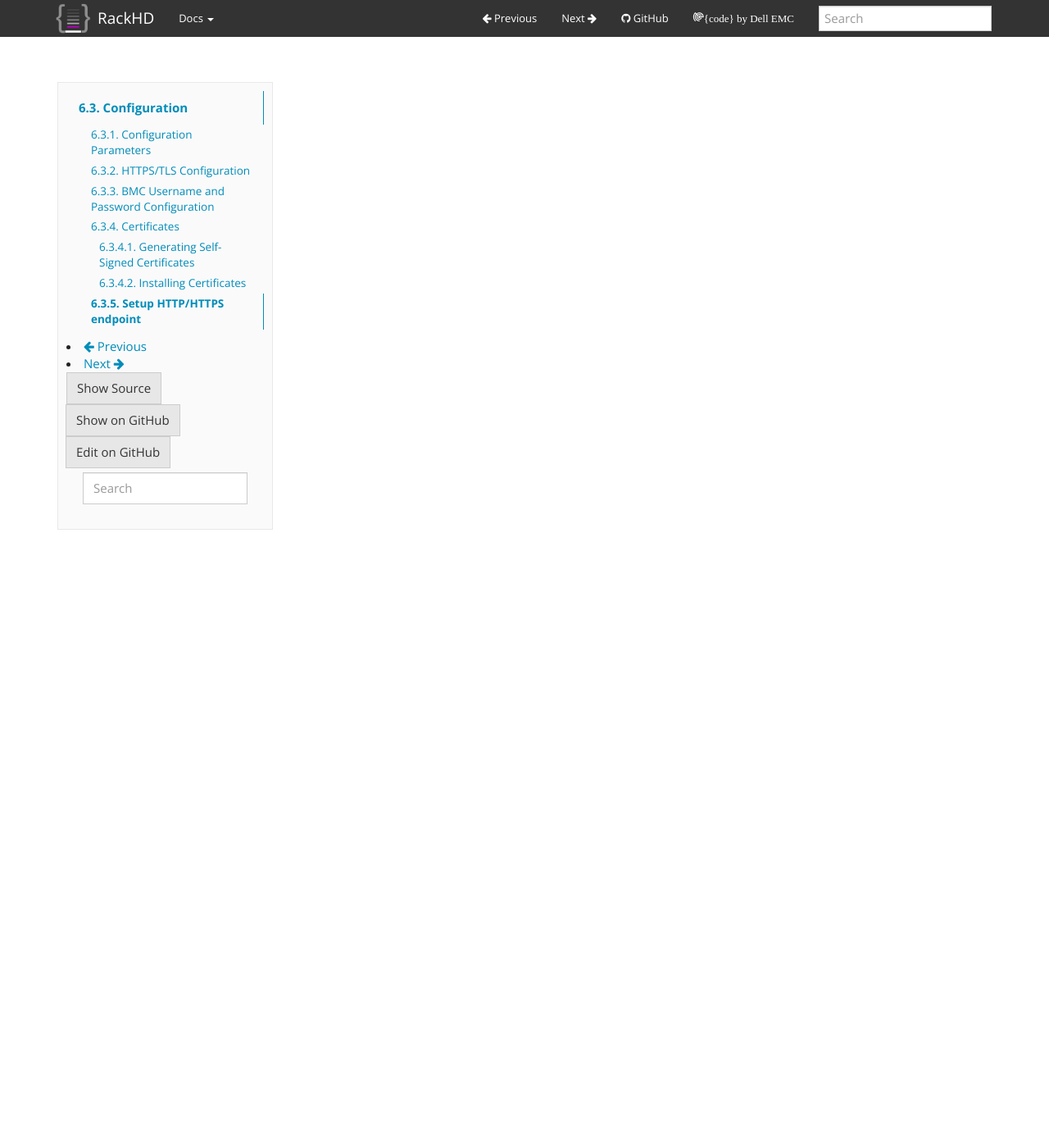
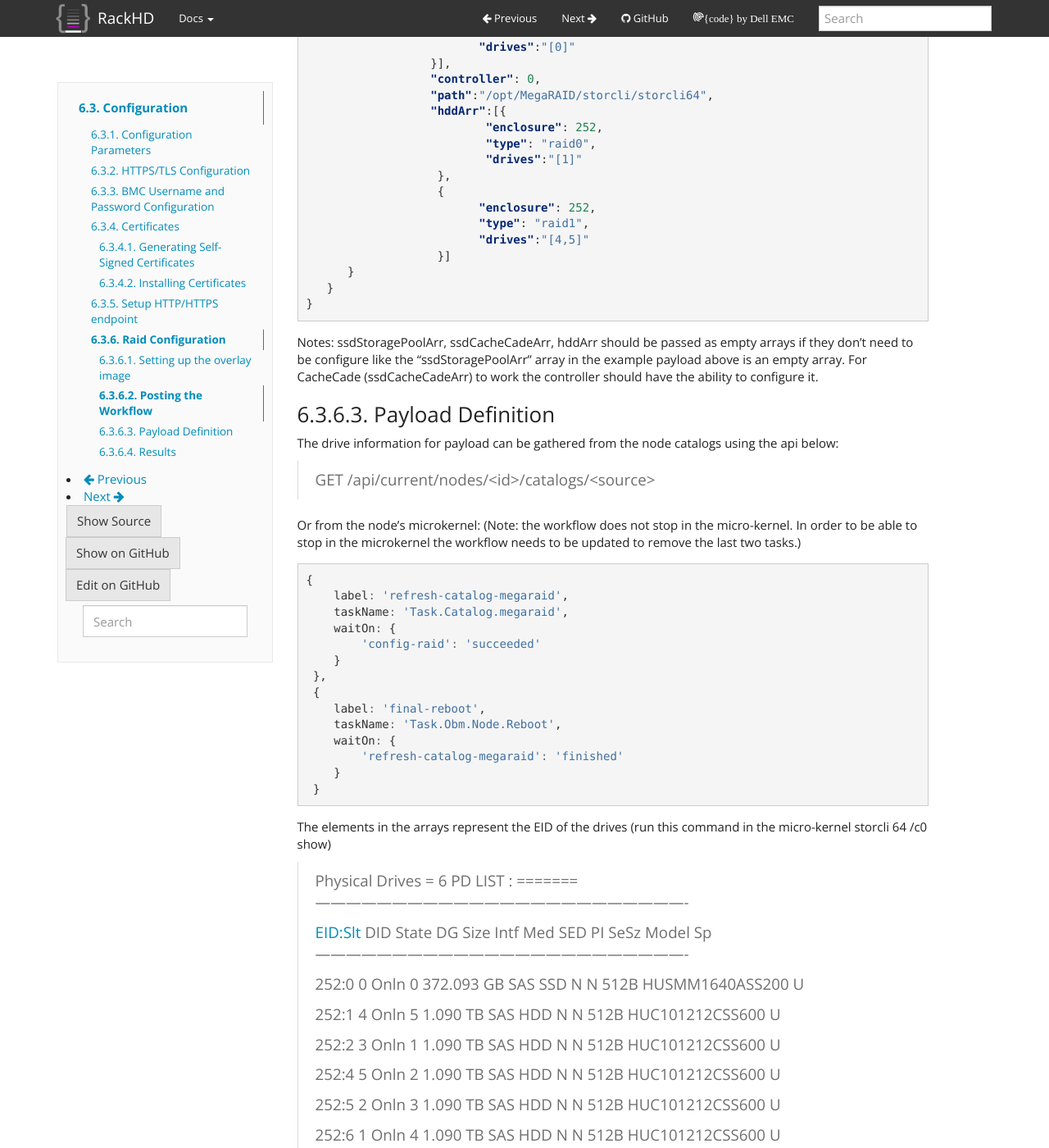
Before and after one commit to RackHD/docs, a Sphinx documentation site: the page built from docs/rackhd/configuration.rst, in a window 1280 px wide and 1400 px high, scrolled down 7004 px. Shown: the whole window at 82% size. Built offline with Sphinx 7.4.7, drawn with Linux system fonts in a browser that asks for light colours; some of the changed text lies outside the part shown.

Commit message:
Updating docs to include raid configuration
Updating hosted documentation to include details on how to configure the Raid controller per documented steps in this story:  https://rackhd.atlassian.net/browse/RAC-5910

```diff
--- a/docs/rackhd/configuration.rst
+++ b/docs/rackhd/configuration.rst
@@ -484,3 +484,116 @@
         This would only take effect for 1.1 APIs.
         You can now choose from "northbound-api-router","southbound-api-router" or
         ["northbound-api-router", "southbound-api-router"].
+
+Raid Configuration
+~~~~~~~~~~~~~~~~~~
+
+Setting up the overlay image
+^^^^^^^^^^^^^^^^^^^^^^^^^^^^
+For the correct tooling (storcli for Quanta and perccli for Dell) you will need this overlay image: http://XXX.XXX.XXX.XXX/repo/overlays/secure.erase.overlay.cpio.gz
+
+In the static on-http directory:
+
+.. code-block:: shell
+
+   onrack@ORA:/var/renasar/on-http/static/http/common$ ls
+   base.trusty.3.16.0-25-generic.squashfs.img discovery.overlay.cpio.gz initrd.img-3.16.0-25-generic secure.erase.overlay.cpio.gz vmlinuz-3.16.0-25-generic
+
+Posting the Workflow
+^^^^^^^^^^^^^^^^^^^^
+    POST:        http://server-ip:8080/api/2.0/nodes/596637ca7c7f8c9e6d310bee/workflows/?name=Graph.Bootstrap.Megaraid.Configure
+
+add the below example content in the json body for payload
+
+.. code-block:: JSON
+
+   {
+      "options": {
+          "config-raid":{
+                     "ssdStoragePoolArr":[],
+                     "ssdCacheCadeArr":[{
+                            "enclosure": 252,
+                            "type": "raid0",
+                            "drives":"[0]"
+                     }],
+                     "controller": 0,
+                     "path":"/opt/MegaRAID/storcli/storcli64",
+                     "hddArr":[{
+                             "enclosure": 252,
+                             "type": "raid0",
+                             "drives":"[1]"
+                      },
+                      {
+                            "enclosure": 252,
+                            "type": "raid1",
+                            "drives":"[4,5]"
+                      }]
+         }
+      }
+   }
+
+Notes:
+ssdStoragePoolArr, ssdCacheCadeArr, hddArr should be passed as empty arrays if they don’t need to be configure like the “ssdStoragePoolArr” array in the example payload above is an empty array.
+For CacheCade (ssdCacheCadeArr) to work the controller should have the ability to configure it.
+
+Payload Definition
+^^^^^^^^^^^^^^^^^^
+The drive information for payload can be gathered from the node catalogs using the api below:
+
+    GET /api/current/nodes/<id>/catalogs/<source>
+
+Or from the node’s microkernel:
+(Note: the workflow does not stop in the micro-kernel. In order to be able to stop in the microkernel the workflow needs to be updated to remove the last two tasks.)
+
+.. code-block:: javascript
+
+   {
+       label: 'refresh-catalog-megaraid',
+       taskName: 'Task.Catalog.megaraid',
+       waitOn: {
+           'config-raid': 'succeeded'
+       }
+    },
+    {
+       label: 'final-reboot',
+       taskName: 'Task.Obm.Node.Reboot',
+       waitOn: {
+           'refresh-catalog-megaraid': 'finished'
+       }
+    }
+
+The elements in the arrays represent the EID of the drives (run this command in the micro-kernel storcli 64 /c0 show)
+
+   Physical Drives = 6 PD LIST : ======= -------------------------------------------------------------------------
+
+   EID:Slt DID State DG Size Intf Med SED PI SeSz Model Sp -------------------------------------------------------------------------
+
+   252:0 0 Onln 0 372.093 GB SAS SSD N N 512B HUSMM1640ASS200 U
+
+   252:1 4 Onln 5 1.090 TB SAS HDD N N 512B HUC101212CSS600 U
+
+   252:2 3 Onln 1 1.090 TB SAS HDD N N 512B HUC101212CSS600 U
+
+   252:4 5 Onln 2 1.090 TB SAS HDD N N 512B HUC101212CSS600 U
+
+   252:5 2 Onln 3 1.090 TB SAS HDD N N 512B HUC101212CSS600 U
+
+   252:6 1 Onln 4 1.090 TB SAS HDD N N 512B HUC101212CSS600 U
+
+"hddArr": is the array of hard drives that will take part of the storage pool
+"ssdStoragePoolArr": ": is the array of solid state drives that will take part of the storage pool
+"ssdCacheCadeArr": ": is the array of hard drives that will take part of CacheCade
+
+Results
+^^^^^^^^^^^^^^^^^^
+After the workflow runs successfully, you should be able to see the newly created virtual disks either from the catalogs or from the monorail micro-kernel
+
+.. code-block:: shell
+
+   monorail@monorail-micro:~$ sudo /opt/MegaRAID/storcli/storcli64 /c0/vall show Virtual Drives : ==============-------------------------------------------------------------- DG/VD TYPE State Access Consist Cache Cac sCC Size Name ---------------------------------------------------------------
+   0/0 Cac0 Optl RW Yes NRWBD - ON 372.093 GB
+   1/1 RAID0 Optl RW Yes RWTD - ON 1.090 TB
+   2/2 RAID0 Optl RW Yes RWTD - ON 1.090 TB
+   3/3 RAID0 Optl RW Yes RWTD - ON 1.090 TB
+   4/4 RAID0 Optl RW Yes RWTD - ON 1.090 TB
+   5/5 RAID0 Optl RW Yes RWTD - ON 1.090 TB
```
